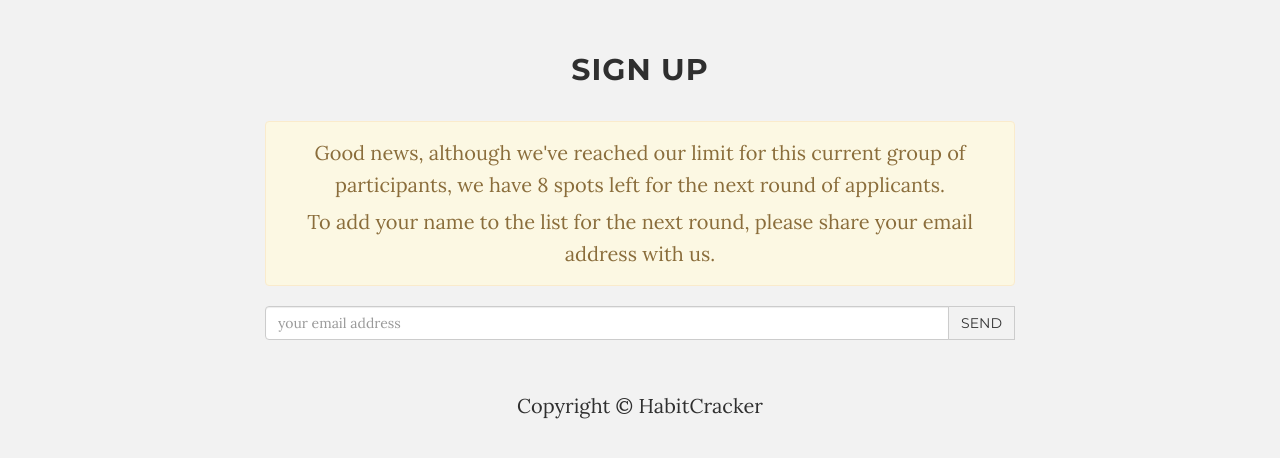
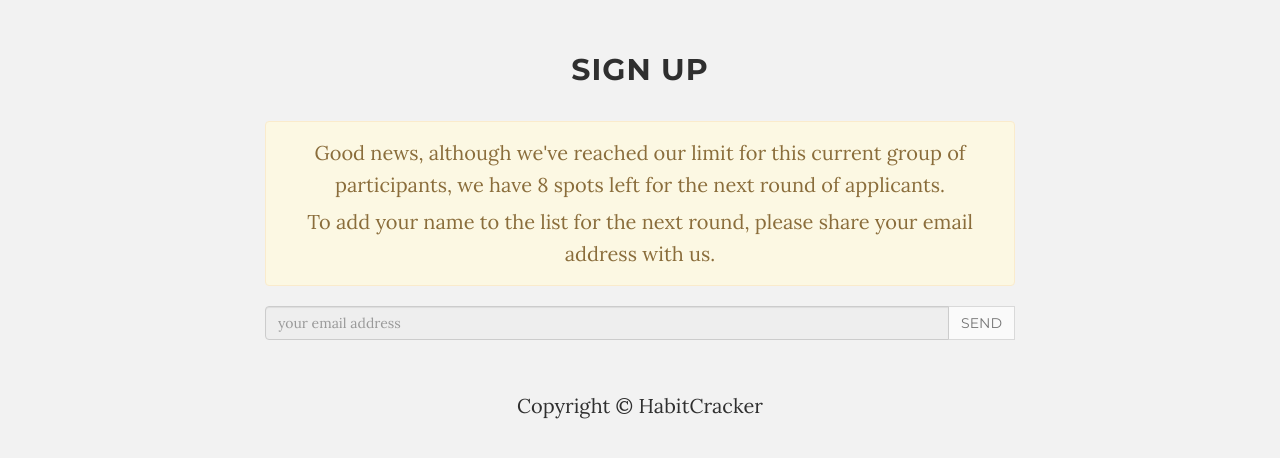
Before and after one commit to bm2yogi/bm2yogi.github.io, a plain HTML site: page index.html in a window 1280 px wide. Shown: the part 2132-2590 px from the top of the page. Drawn offline with Linux system fonts and the light colour scheme.

Commit message:
disabled form.

```diff
--- a/index.html
+++ b/index.html
@@ -145,9 +145,9 @@
             </div>
             <form>
                 <div class="input-group">
-                    <input type="email" class="form-control" placeholder="your email address"/>
+                    <input disabled type="email" class="form-control" placeholder="your email address"/>
                       <span class="input-group-btn">
-                        <button class="btn btn-default" type="button">Send</button>
+                        <button disabled class="btn btn-default" type="button">Send</button>
                       </span>
                 </div>
             </form>
```
